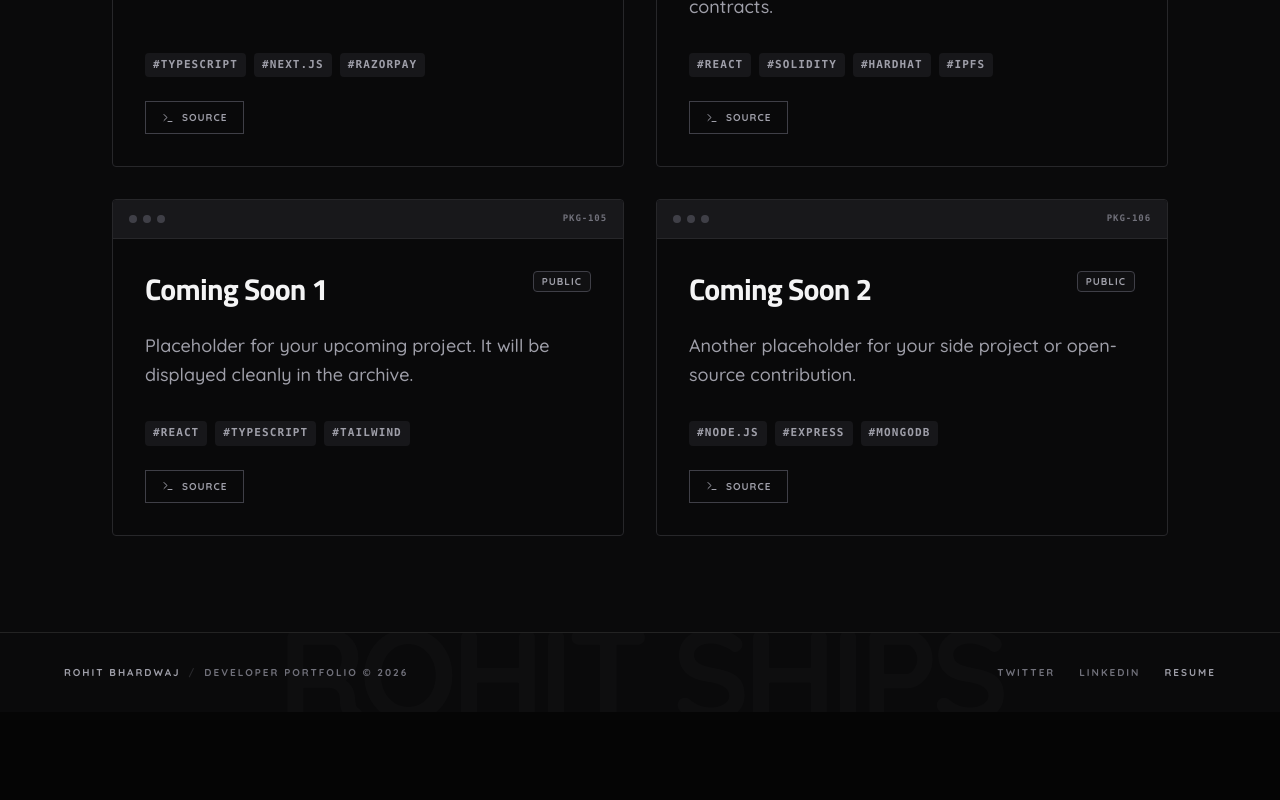
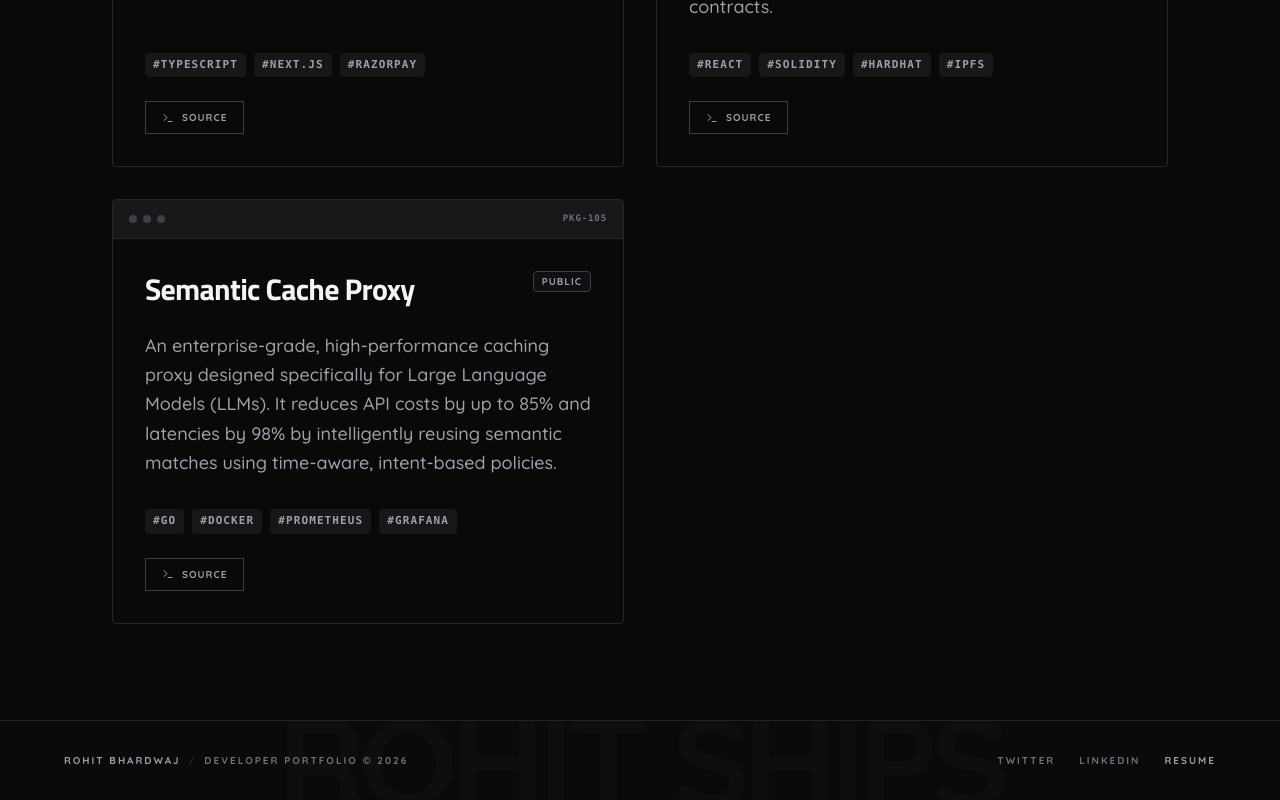
Before and after one commit to Rohit-Bhardwaj10/Rohit-Portfolio, a Next.js app: page /projects in a window 1280 px wide. Shown: the part 1028-1828 px from the top of the page. Before the commit the page ends 1740 px from the top, so only its background shows below. Built offline with nearby package versions, Linux system fonts and the light colour scheme.

Commit message:
minor changes

```diff
--- a/app/components/AnimatedSections.tsx
+++ b/app/components/AnimatedSections.tsx
@@ -30,7 +30,6 @@ export default function AnimatedSections({ projects }: AnimatedSectionsProps) {
 
           <div className="h-full flex flex-col relative z-10 w-full overflow-hidden">
             <div className="px-6 md:px-8 h-[88px] border-b border-solid border-white/10 flex justify-between items-center bg-zinc-950/40 backdrop-blur-md sticky top-0 z-20 w-full shrink-0">
-              <ScrollFadeIn delay={0} duration={0.6}>
               <h2 className="text-3xl md:text-4xl font-serif font-bold text-transparent bg-clip-text bg-gradient-to-r from-zinc-100 to-zinc-400">
                 <span className="md:hidden">Experience</span>
                 <TextScramble
@@ -39,7 +38,6 @@ export default function AnimatedSections({ projects }: AnimatedSectionsProps) {
                   duration={1.2}
                 />
               </h2>
-              </ScrollFadeIn>
               <span className="font-sans text-[9px] text-zinc-500 font-bold tracking-[0.3em]">VOL. 02</span>
             </div>
 
@@ -142,7 +140,6 @@ export default function AnimatedSections({ projects }: AnimatedSectionsProps) {
           </div>
 
           <div className="px-6 md:px-8 h-[88px] border-b border-white/10 flex justify-between items-center bg-zinc-950/40 backdrop-blur-md sticky top-0 z-20 w-full shrink-0">
-            <ScrollFadeIn delay={0} duration={0.6}>
             <h2 className="text-3xl md:text-4xl font-serif font-bold text-transparent bg-clip-text bg-gradient-to-r from-zinc-100 to-zinc-400">
               <span className="md:hidden">Projects</span>
               <TextScramble
@@ -151,7 +148,6 @@ export default function AnimatedSections({ projects }: AnimatedSectionsProps) {
                 duration={1}
               />
             </h2>
-            </ScrollFadeIn>
             <Link
               href="/projects"
               className="font-sans text-[9px] md:text-[10px] text-zinc-400 hover:text-zinc-100 uppercase tracking-[0.2em] transition-all font-bold group flex items-center gap-2 border-b border-white/10 hover:border-zinc-300 pb-0.5"
@@ -184,7 +180,6 @@ export default function AnimatedSections({ projects }: AnimatedSectionsProps) {
         {/* Recent Writings (Col 8) */}
         <div className="lg:col-span-8 border-b lg:border-b-0 lg:border-r border-solid border-white/10 relative z-10 backdrop-blur-sm">
           {/* Section Header */}
-          <ScrollFadeIn delay={0} duration={0.6}>
             <div className="px-6 md:px-8 h-[88px] flex justify-between items-center bg-zinc-950/40 backdrop-blur-md relative z-20 border-b border-solid border-white/10 shrink-0">
               <h2 className="text-3xl md:text-4xl font-serif font-bold text-transparent bg-clip-text bg-gradient-to-r from-zinc-100 to-zinc-400">
                 <span className="md:hidden">Recent Writings</span>
@@ -198,7 +193,6 @@ export default function AnimatedSections({ projects }: AnimatedSectionsProps) {
                 Thoughts & Insights
               </span>
             </div>
-          </ScrollFadeIn>
 
           <div className="grid grid-cols-1 md:grid-cols-2 relative z-10 h-full w-full">
             <ScrollFadeIn
@@ -293,7 +287,6 @@ export default function AnimatedSections({ projects }: AnimatedSectionsProps) {
 
         {/* Education (Col 4) */}
         <div className="lg:col-span-4 flex flex-col border-b lg:border-b-0 border-white/10 relative z-10 backdrop-blur-sm group/edu overflow-hidden">
-          <ScrollFadeIn delay={0.1} duration={0.6} className="w-full shrink-0">
             <div className="px-6 md:px-8 h-[88px] flex justify-between items-center bg-zinc-950/40 backdrop-blur-md relative z-20 border-b border-solid border-white/10 w-full">
               <h2 className="text-3xl md:text-4xl font-serif font-bold text-transparent bg-clip-text bg-gradient-to-r from-zinc-100 to-zinc-400 w-full">
                 <span className="md:hidden">Education</span>
@@ -304,7 +297,6 @@ export default function AnimatedSections({ projects }: AnimatedSectionsProps) {
                 />
               </h2>
             </div>
-          </ScrollFadeIn>
           <div className="flex-1 w-full bg-transparent hover:bg-white/[0.02] transition-colors relative">
             <ScrollFadeIn delay={0.2} duration={0.5} className="h-full w-full">
               <div className="p-6 md:p-8 h-full flex flex-col w-full relative">
--- a/app/components/ThroughMyLens.tsx
+++ b/app/components/ThroughMyLens.tsx
@@ -24,13 +24,7 @@ export default function ThroughMyLens() {
 
         <div className="flex flex-col lg:flex-row items-start lg:items-center justify-between gap-10 lg:gap-12 w-full">
 
-           <motion.div
-             initial={{ opacity: 0, y: 20 }}
-             whileInView={{ opacity: 1, y: 0 }}
-             transition={{ duration: 0.6 }}
-             viewport={{ once: true, margin: "-50px" }}
-             className="flex flex-col max-w-lg"
-           >
+           <div className="flex flex-col max-w-lg">
              <div className="flex items-center gap-4 mb-4">
                 <span className="w-2 h-2 bg-gradient-to-br from-zinc-200 to-zinc-500 rounded-full inline-block shadow-[0_0_10px_rgba(255,255,255,0.3)]"></span>
                 <h2 className="font-sans text-[11px] uppercase tracking-[0.3em] text-zinc-400 font-semibold">
@@ -53,7 +47,7 @@ export default function ThroughMyLens() {
                  <ArrowRight size={14} className="group-hover:translate-x-1 transition-transform" />
                </Link>
              </MagneticButton>
-           </motion.div>
+           </div>
 
            <div className="flex gap-4 md:gap-6 w-full lg:w-auto overflow-x-auto pb-6 lg:pb-0 scrollbar-hide snap-x object-contain relative perspective">
              {previewPhotos.map((src, i) => (
--- a/app/data/projects.ts
+++ b/app/data/projects.ts
@@ -46,21 +46,12 @@ export const projectsData: Project[] = [
     featured: true
   },
   {
-    title: "Coming Soon 1",
-    description: "Placeholder for your upcoming project. It will be displayed cleanly in the archive.",
-    tags: ["React", "TypeScript", "Tailwind"],
+    title: "Semantic Cache Proxy",
+    description: "An enterprise-grade, high-performance caching proxy designed specifically for Large Language Models (LLMs). It reduces API costs by up to 85% and latencies by 98% by intelligently reusing semantic matches using time-aware, intent-based policies.",
+    tags: ["Go", "Docker", "Prometheus", "Grafana"],
     year: "2025",
     link: "#",
-    github: "#",
-    featured: false
-  },
-  {
-    title: "Coming Soon 2",
-    description: "Another placeholder for your side project or open-source contribution.",
-    tags: ["Node.js", "Express", "MongoDB"],
-    year: "2025",
-    link: "#",
-    github: "#",
+    github: "https://github.com/Rohit-Bhardwaj10/smart-cache-proxy",
     featured: false
   }
 ];
```
Lines whose indentation alone changed are shown as unchanged.
